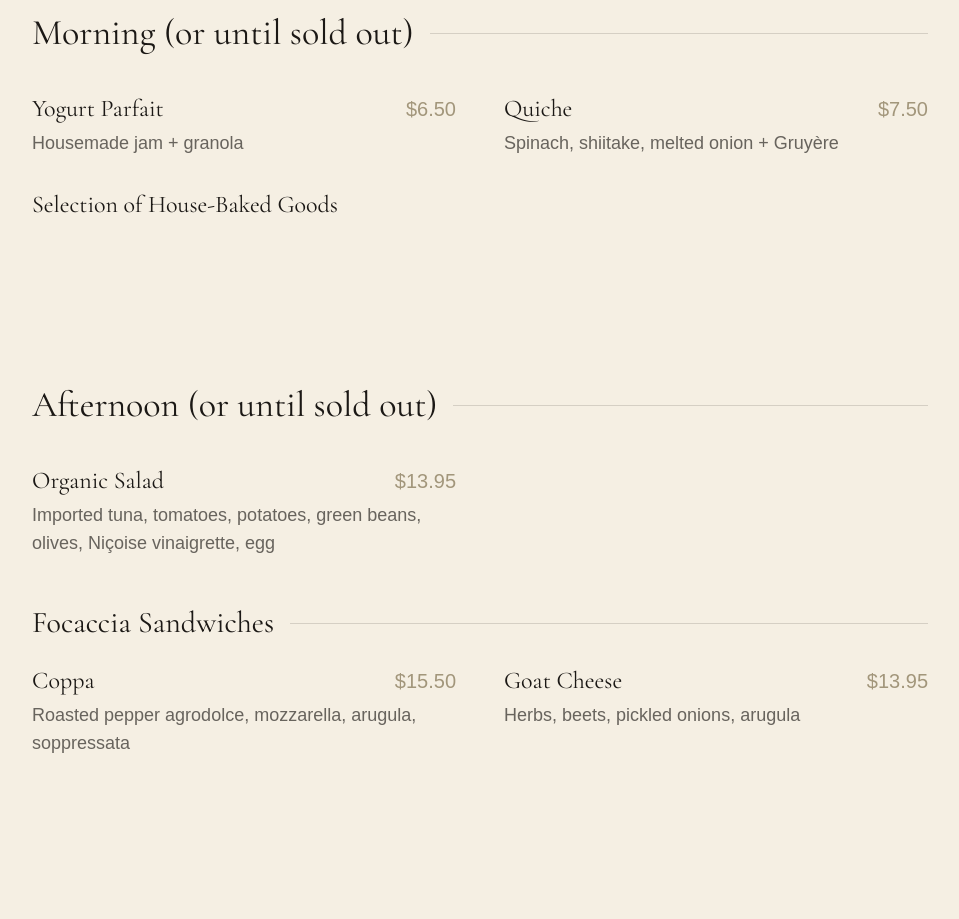
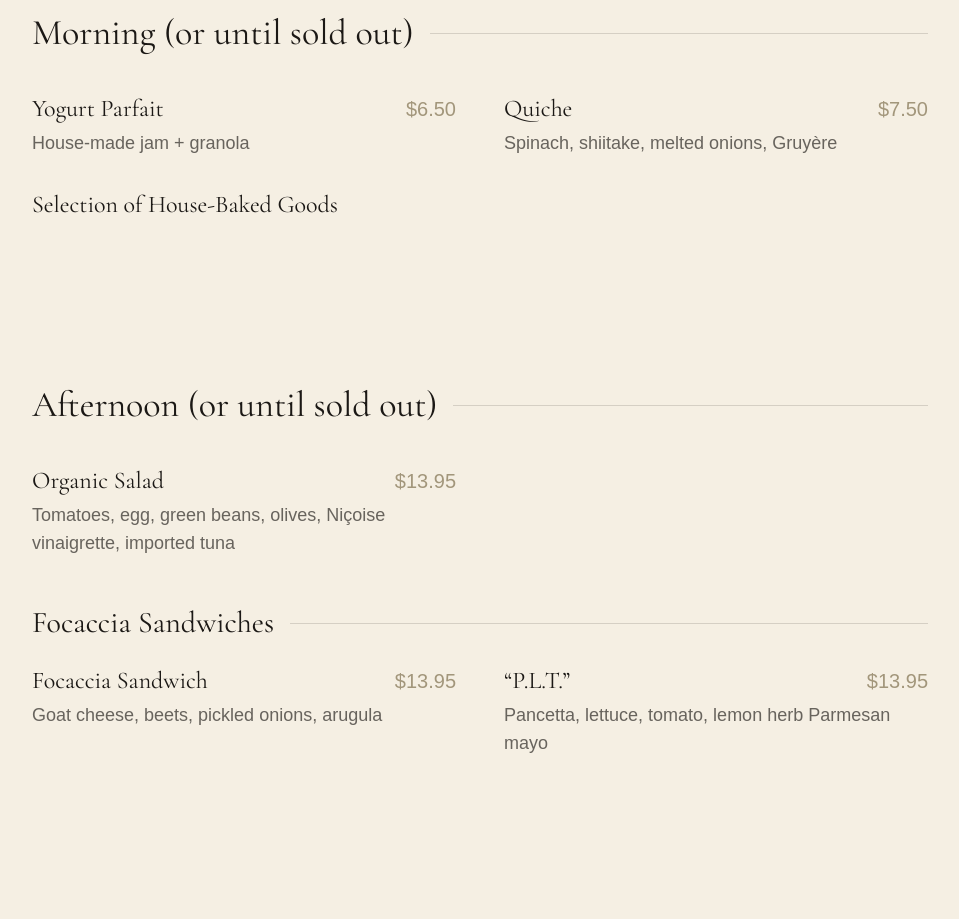
Before and after one commit to jasonf8080/gardensidekitchen, a React (Vite) app: page /menu in a window 1280 px wide. Shown: the part 540-1459 px from the top of the page, without its empty margins (160-1119 px from the left). Built offline with nearby package versions, Linux system fonts and the light colour scheme; a web font is replaced by a local one.

Commit message:
update menu

```diff
--- a/src/data/data.js
+++ b/src/data/data.js
@@ -174,12 +174,12 @@ export const aboutSections = {
 export const menuMorning = [
   {
     name: 'Yogurt Parfait',
-    description: 'Housemade jam + granola',
+    description: 'House-made jam + granola',
     price: '$6.50',
   },
   {
     name: 'Quiche',
-    description: 'Spinach, shiitake, melted onion + Gruyère',
+    description: 'Spinach, shiitake, melted onions, Gruyère',
     price: '$7.50',
   },
   {
@@ -192,20 +192,20 @@ export const menuMorning = [
 export const menuLunch = [
   {
     name: 'Organic Salad',
-    description: 'Imported tuna, tomatoes, potatoes, green beans, olives, Niçoise vinaigrette, egg',
+    description: 'Tomatoes, egg, green beans, olives, Niçoise vinaigrette, imported tuna',
     price: '$13.95',
   },
 ]
 
 export const menuLunchFocaccia = [
   {
-    name: 'Coppa',
-    description: 'Roasted pepper agrodolce, mozzarella, arugula, soppressata',
-    price: '$15.50',
+    name: 'Focaccia Sandwich',
+    description: 'Goat cheese, beets, pickled onions, arugula',
+    price: '$13.95',
   },
   {
-    name: 'Goat Cheese',
-    description: 'Herbs, beets, pickled onions, arugula',
+    name: '“P.L.T.”',
+    description: 'Pancetta, lettuce, tomato, lemon herb Parmesan mayo',
     price: '$13.95',
   },
 ]
@@ -217,7 +217,7 @@ export const menuAfternoonEvening = [
     price: '$18.00',
   },
   {
-    name: 'Cheese + Salumi Board',
+    name: 'Cheese & Salumi Board',
     description: '',
     price: '$21.00',
   },
--- a/src/pages/Menu.jsx
+++ b/src/pages/Menu.jsx
@@ -25,7 +25,7 @@ function Menu() {
         tone="light"
       />
       <MenuSection
-        heading="Afternoon / Evening — to pair with your wines!"
+        heading="Afternoon / Evening"
         items={menuAfternoonEvening}
         tone="light"
       />
```
